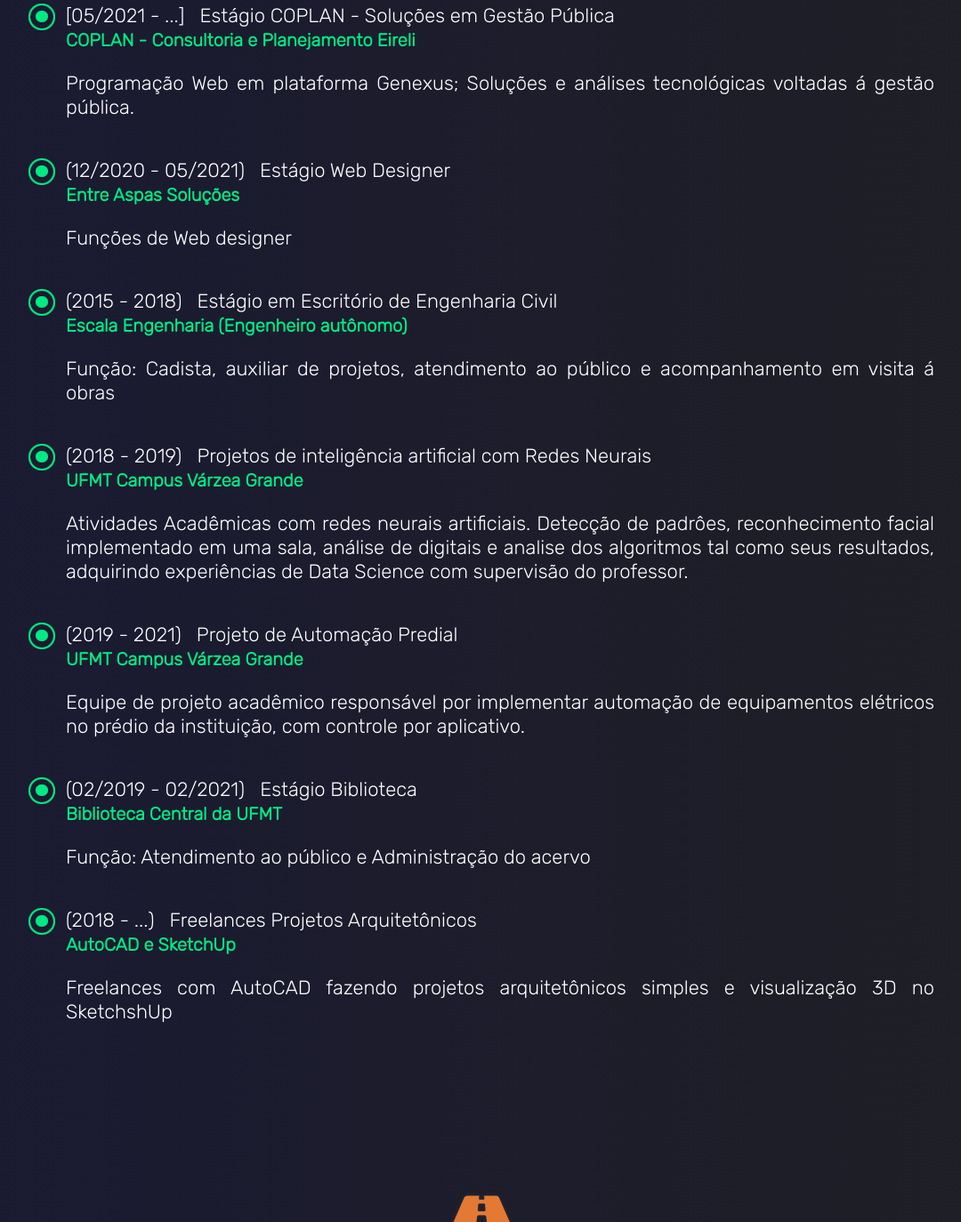
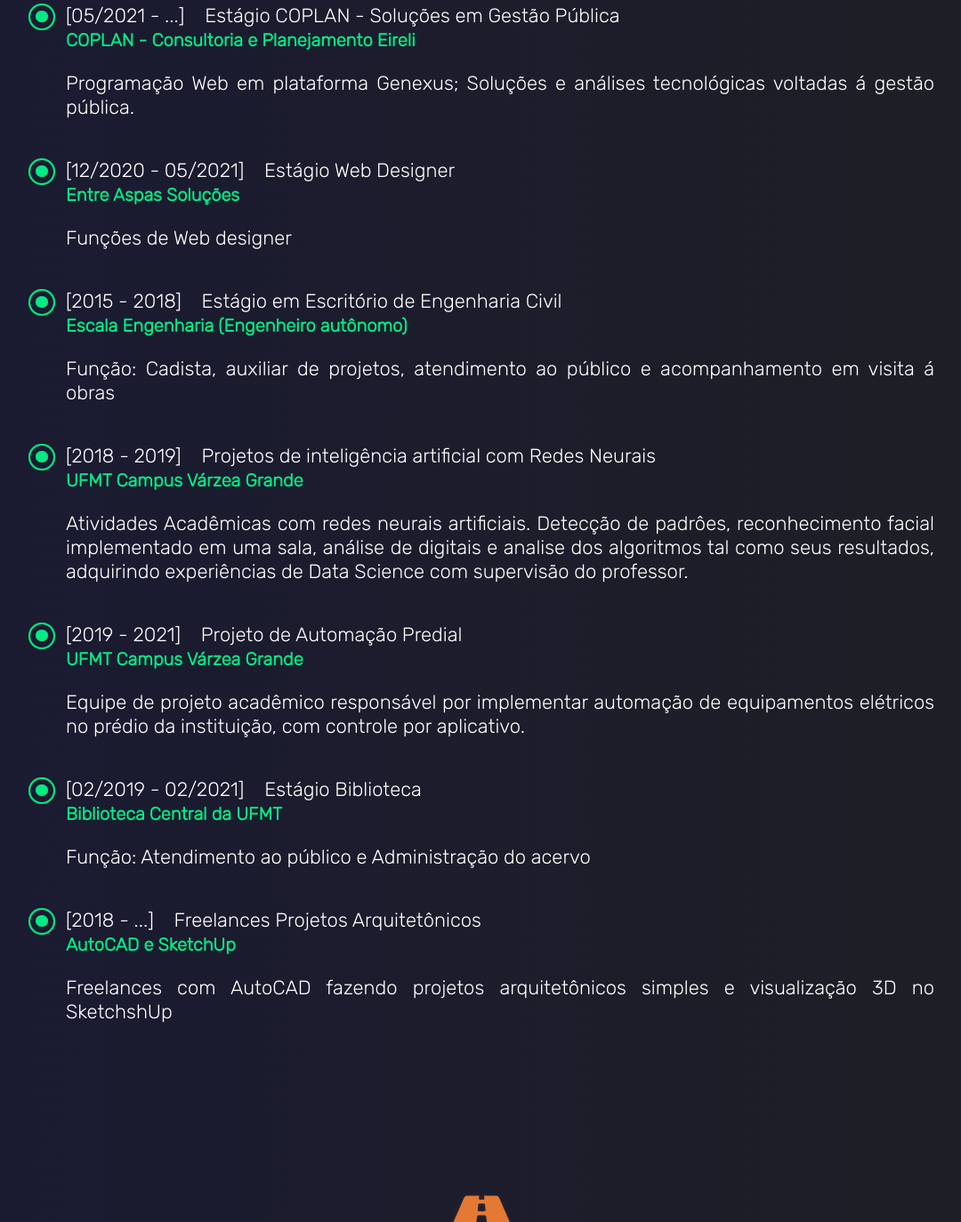
Before and after one commit to paulo-henrique-phcm/paulo-henrique-phcm.github.io, a plain HTML site: page index.html in a window 1280 px wide. Shown: the part 5042-6416 px from the top of the page at 89% size, without its empty margins (99-1179 px from the left). Drawn offline with Linux system fonts and the light colour scheme; files that its build step writes are made by us from their sources.

Commit message:
Update index.html

```diff
--- a/index.html
+++ b/index.html
@@ -255,7 +255,7 @@
             <table style="width:100%">
                 <tr class='text_all'>
                     <th><img class='marcador_icon' src='./img/marcador_icon.png' alt='Tenho'/></th>
-                    <td> [05/2021 - ...] &nbsp; Estágio COPLAN - Soluções em Gestão Pública<br>
+                    <td> [05/2021 - ...] &nbsp;&nbsp; Estágio COPLAN - Soluções em Gestão Pública<br>
                         <b class='descricao_infos'>
                             COPLAN - Consultoria e Planejamento Eireli
 
@@ -267,7 +267,7 @@
                 </tr>
                 <tr class='text_all'>
                     <th><img class='marcador_icon' src='./img/marcador_icon.png' alt='Tenho'/></th>
-                    <td> (12/2020 - 05/2021) &nbsp; Estágio Web Designer<br>
+                    <td> [12/2020 - 05/2021] &nbsp;&nbsp; Estágio Web Designer<br>
                         <b class='descricao_infos'>
                             Entre Aspas Soluções
 
@@ -280,7 +280,7 @@
 
                 <tr class='text_all'>
                     <th><img class='marcador_icon' src='./img/marcador_icon.png' alt='Tenho'/></th>
-                    <td> (2015 - 2018) &nbsp; Estágio em Escritório de Engenharia Civil<br>
+                    <td> [2015 - 2018] &nbsp;&nbsp; Estágio em Escritório de Engenharia Civil<br>
                         <b class='descricao_infos'>
                             Escala Engenharia (Engenheiro autônomo)
 
@@ -293,7 +293,7 @@
 
                 <tr class='text_all'>
                     <th><img class='marcador_icon' src='./img/marcador_icon.png' alt='Tenho'/></th>
-                    <td> (2018 - 2019) &nbsp; Projetos de inteligência artificial com Redes Neurais<br>
+                    <td> [2018 - 2019] &nbsp;&nbsp; Projetos de inteligência artificial com Redes Neurais<br>
                         <b class='descricao_infos'>
                             UFMT Campus Várzea Grande
 
@@ -308,7 +308,7 @@
 
                 <tr class='text_all'>
                     <th><img class='marcador_icon' src='./img/marcador_icon.png' alt='Tenho'/></th>
-                    <td> (2019 - 2021) &nbsp; Projeto de Automação Predial<br>
+                    <td> [2019 - 2021] &nbsp;&nbsp; Projeto de Automação Predial<br>
                         <b class='descricao_infos'>
                             UFMT Campus Várzea Grande
 
@@ -322,7 +322,7 @@
                 </tr>
                 <tr class='text_all'>
                     <th><img class='marcador_icon' src='./img/marcador_icon.png' alt='Tenho'/></th>
-                    <td> (02/2019 - 02/2021) &nbsp; Estágio Biblioteca<br>
+                    <td> [02/2019 - 02/2021] &nbsp;&nbsp; Estágio Biblioteca<br>
                         <b class='descricao_infos'>
                             Biblioteca Central da UFMT
                         </b><br>
@@ -334,7 +334,7 @@
 
                 <tr class='text_all'>
                     <th><img class='marcador_icon' src='./img/marcador_icon.png' alt='Tenho'/></th>
-                    <td> (2018 - ...) &nbsp; Freelances Projetos Arquitetônicos<br>
+                    <td> [2018 - ...] &nbsp;&nbsp; Freelances Projetos Arquitetônicos<br>
                         <b class='descricao_infos'>
                             AutoCAD e SketchUp
                         </b><br>
```
